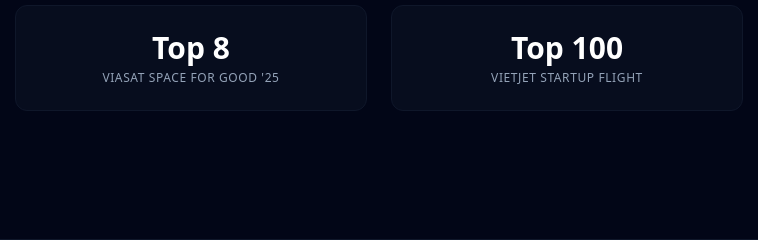
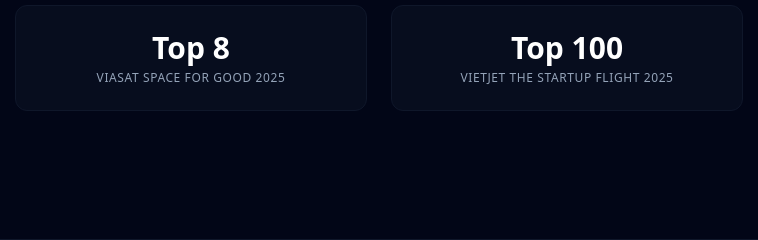
Before and after one commit to ajazahmed-collab/arc-labs-site, a plain HTML site: page index.html in a window 1280 px wide. Shown: the part 974-1214 px from the top of the page, 449-1207 px from the left. Drawn offline with nearby package versions, Linux system fonts and the light colour scheme.

Commit message:
Update index.html

```diff
--- a/index.html
+++ b/index.html
@@ -61,11 +61,11 @@
             </div>
             <div class="p-6 rounded-xl border border-slate-900 bg-slate-900/40">
                 <div class="text-3xl font-extrabold text-white mb-1">Top 8</div>
-                <div class="text-xs text-slate-400 uppercase tracking-wider">Viasat Space For Good '25</div>
+                <div class="text-xs text-slate-400 uppercase tracking-wider">Viasat Space For Good 2025</div>
             </div>
             <div class="p-6 rounded-xl border border-slate-900 bg-slate-900/40">
                 <div class="text-3xl font-extrabold text-white mb-1">Top 100</div>
-                <div class="text-xs text-slate-400 uppercase tracking-wider">VietJet Startup Flight</div>
+                <div class="text-xs text-slate-400 uppercase tracking-wider">VietJet THE Startup Flight 2025</div>
             </div>
         </div>
     </section>
```
